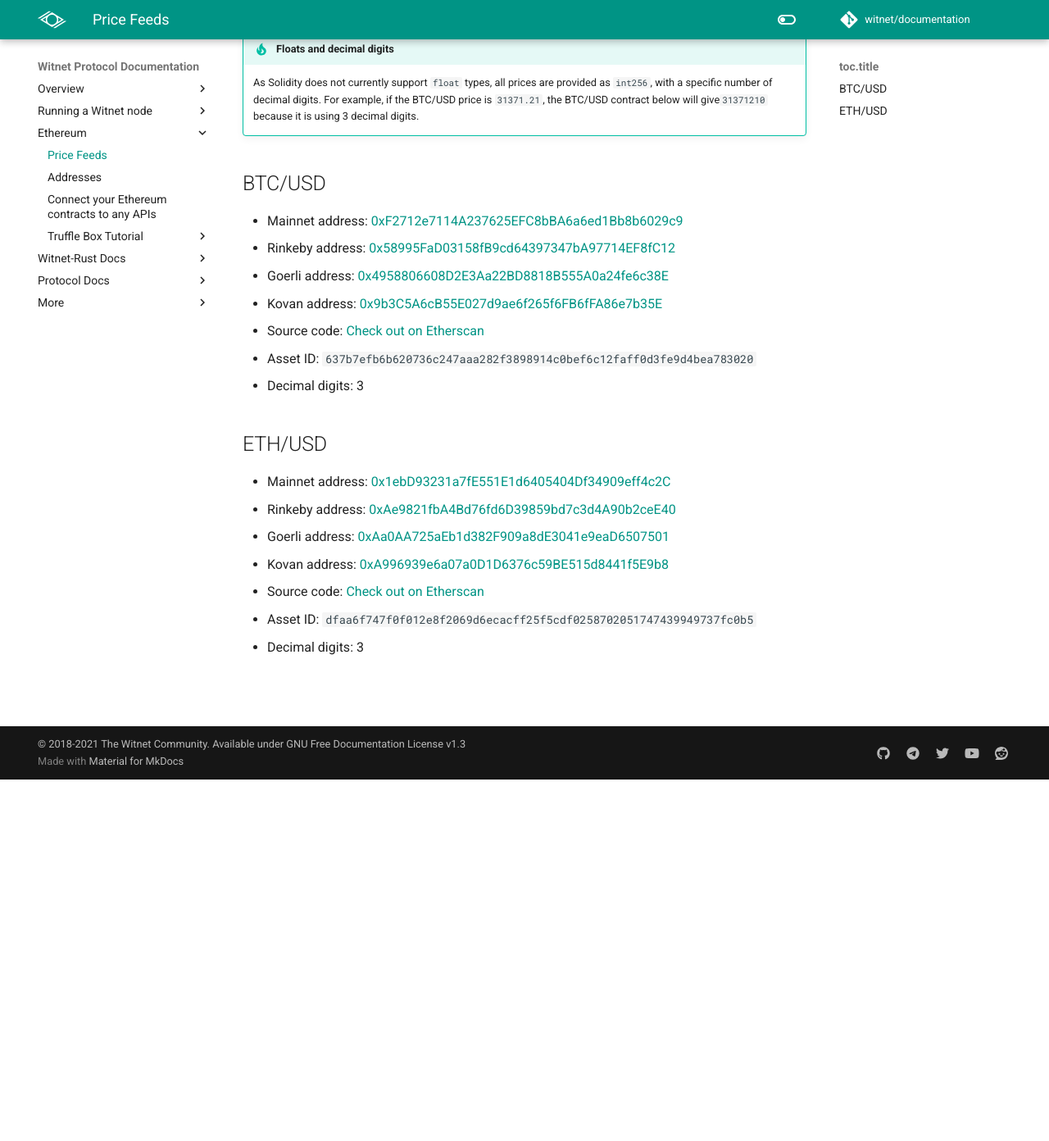
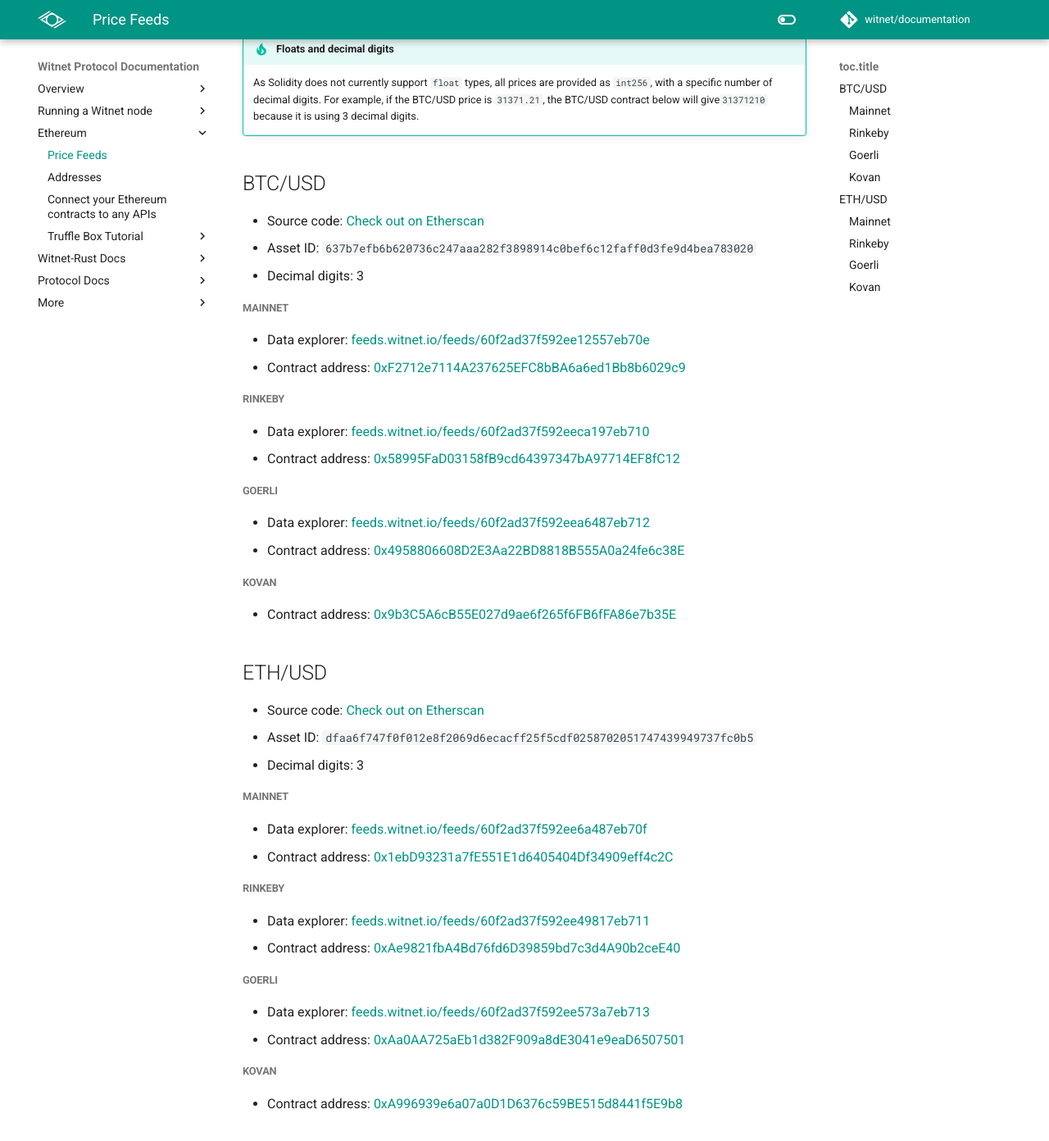
Before and after one commit to witnet/documentation, an MkDocs documentation site: the page built from docs/ethereum/price-feeds.md, in a window 1280 px wide and 1400 px high, scrolled down 708 px. Shown: the top 1392 px of the window at 82% size. Built offline with MkDocs 1.6.1 and Material for MkDocs 9.7.7, drawn with Linux system fonts in a browser that asks for light colours; comment, search, counter and statistics services are not loaded; before the commit the page ends 1659 px from its top, so only the background shows below that; grey boxes are pictures that could not be loaded.

Commit message:
feat(price-feeds): include links to data feeds explorer

```diff
--- a/docs/ethereum/price-feeds.md
+++ b/docs/ethereum/price-feeds.md
@@ -36,22 +36,47 @@ be found in [ADOIP-0010].
 
 ## BTC/USD
 
-* Mainnet address: [0xF2712e7114A237625EFC8bBA6a6ed1Bb8b6029c9](https://etherscan.io/address/0xF2712e7114A237625EFC8bBA6a6ed1Bb8b6029c9)
-* Rinkeby address: [0x58995FaD03158fB9cd64397347bA97714EF8fC12](https://rinkeby.etherscan.io/address/0x58995FaD03158fB9cd64397347bA97714EF8fC12)
-* Goerli address: [0x4958806608D2E3Aa22BD8818B555A0a24fe6c38E](https://goerli.etherscan.io/address/0x4958806608D2E3Aa22BD8818B555A0a24fe6c38E)
-* Kovan address: [0x9b3C5A6cB55E027d9ae6f265f6FB6fFA86e7b35E](https://kovan.etherscan.io/address/0x9b3C5A6cB55E027d9ae6f265f6FB6fFA86e7b35E)
 * Source code: [Check out on Etherscan](https://etherscan.io/address/0xF2712e7114A237625EFC8bBA6a6ed1Bb8b6029c9#code)
 * Asset ID: `637b7efb6b620736c247aaa282f3898914c0bef6c12faff0d3fe9d4bea783020`
 * Decimal digits: 3
 
+##### Mainnet
+* Data explorer: [feeds.witnet.io/feeds/60f2ad37f592ee12557eb70e](https://feeds.witnet.io/feeds/60f2ad37f592ee12557eb70e)
+* Contract address: [0xF2712e7114A237625EFC8bBA6a6ed1Bb8b6029c9](https://etherscan.io/address/0xF2712e7114A237625EFC8bBA6a6ed1Bb8b6029c9)
+
+##### Rinkeby
+* Data explorer: [feeds.witnet.io/feeds/60f2ad37f592eeca197eb710](https://feeds.witnet.io/feeds/60f2ad37f592eeca197eb710)
+* Contract address: [0x58995FaD03158fB9cd64397347bA97714EF8fC12](https://rinkeby.etherscan.io/address/0x58995FaD03158fB9cd64397347bA97714EF8fC12)
+
+##### Goerli
+* Data explorer: [feeds.witnet.io/feeds/60f2ad37f592eea6487eb712](https://feeds.witnet.io/feeds/60f2ad37f592eea6487eb712)
+* Contract address: [0x4958806608D2E3Aa22BD8818B555A0a24fe6c38E](https://goerli.etherscan.io/address/0x4958806608D2E3Aa22BD8818B555A0a24fe6c38E)
+
+##### Kovan
+* Contract address: [0x9b3C5A6cB55E027d9ae6f265f6FB6fFA86e7b35E](https://kovan.etherscan.io/address/0x9b3C5A6cB55E027d9ae6f265f6FB6fFA86e7b35E)
+
+
 ## ETH/USD
-* Mainnet address: [0x1ebD93231a7fE551E1d6405404Df34909eff4c2C](https://etherscan.io/address/0x1ebD93231a7fE551E1d6405404Df34909eff4c2C)
-* Rinkeby address: [0xAe9821fbA4Bd76fd6D39859bd7c3d4A90b2ceE40](https://rinkeby.etherscan.io/address/0xAe9821fbA4Bd76fd6D39859bd7c3d4A90b2ceE40)
-* Goerli address: [0xAa0AA725aEb1d382F909a8dE3041e9eaD6507501](https://goerli.etherscan.io/address/0xAa0AA725aEb1d382F909a8dE3041e9eaD6507501)
-* Kovan address: [0xA996939e6a07a0D1D6376c59BE515d8441f5E9b8](https://kovan.etherscan.io/address/0xA996939e6a07a0D1D6376c59BE515d8441f5E9b8)
+
 * Source code: [Check out on Etherscan](https://etherscan.io/address/0x1ebD93231a7fE551E1d6405404Df34909eff4c2C#code)
 * Asset ID: `dfaa6f747f0f012e8f2069d6ecacff25f5cdf0258702051747439949737fc0b5`
 * Decimal digits: 3
 
+##### Mainnet
+* Data explorer: [feeds.witnet.io/feeds/60f2ad37f592ee6a487eb70f](https://feeds.witnet.io/feeds/60f2ad37f592ee6a487eb70f)
+* Contract address: [0x1ebD93231a7fE551E1d6405404Df34909eff4c2C](https://etherscan.io/address/0x1ebD93231a7fE551E1d6405404Df34909eff4c2C)
+
+##### Rinkeby
+* Data explorer: [feeds.witnet.io/feeds/60f2ad37f592ee49817eb711](https://feeds.witnet.io/feeds/60f2ad37f592ee49817eb711)
+* Contract address: [0xAe9821fbA4Bd76fd6D39859bd7c3d4A90b2ceE40](https://rinkeby.etherscan.io/address/0xAe9821fbA4Bd76fd6D39859bd7c3d4A90b2ceE40)
+
+##### Goerli
+* Data explorer: [feeds.witnet.io/feeds/60f2ad37f592ee573a7eb713](https://feeds.witnet.io/feeds/60f2ad37f592ee573a7eb713)
+* Contract address: [0xAa0AA725aEb1d382F909a8dE3041e9eaD6507501](https://goerli.etherscan.io/address/0xAa0AA725aEb1d382F909a8dE3041e9eaD6507501)
+
+##### Kovan
+* Contract address: [0xA996939e6a07a0D1D6376c59BE515d8441f5E9b8](https://kovan.etherscan.io/address/0xA996939e6a07a0D1D6376c59BE515d8441f5E9b8)
+
+
 [ERC-2362]: https://github.com/adoracles/ado-contracts/blob/master/contracts/interfaces/IERC2362.sol
 [ADOIP-0010]: https://github.com/adoracles/ADOIPs/blob/main/adoip-0010.md#registered-ids
```
